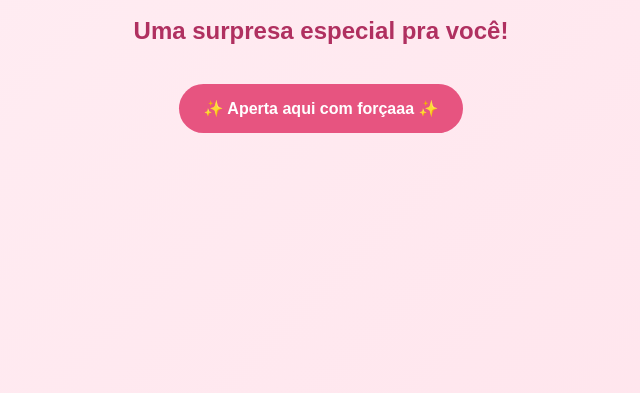
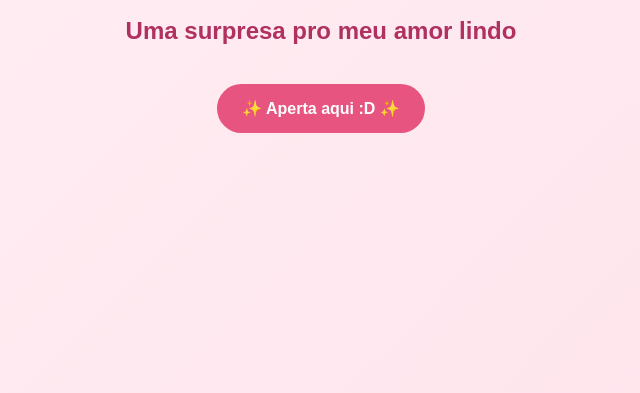
Before and after one commit to lindoleonardo/surpresapravoce, a plain HTML site: page index.html in a window 1280 px wide. Shown: the part 407-800 px from the top of the page, without its empty margins (319-959 px from the left). Drawn offline with Linux system fonts and the light colour scheme.

Commit message:
Update surprise message and link text in index.html

```diff
--- a/index.html
+++ b/index.html
@@ -65,10 +65,10 @@
     <div class="heart">💖</div>
     <div class="sparkles">✨ 💕 ✨</div>
 
-    <h2>Uma surpresa especial pra você!</h2>
+    <h2>Uma surpresa pro meu amor lindo </h2>
 
     <a href="0002.jpg" target="_blank">
-        ✨ Aperta aqui com forçaaa ✨
+        ✨ Aperta aqui :D ✨
     </a>
 
 </body>
```
